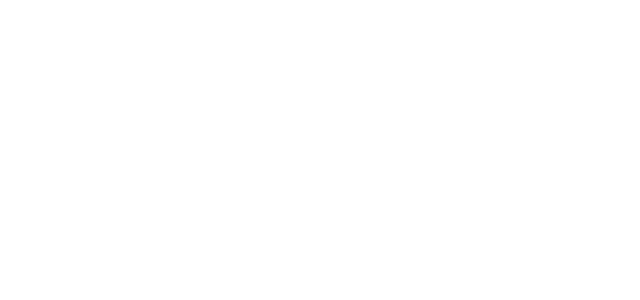
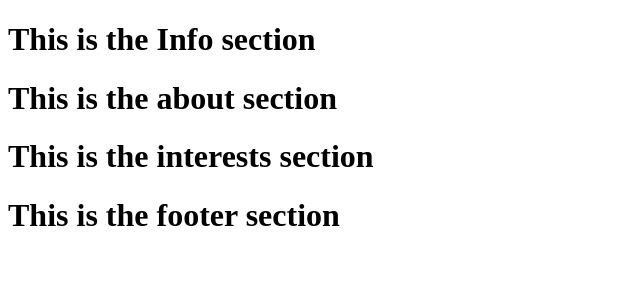
Before and after one commit to dscardona/digital-business-card, a React (Vite) app: page / in a window 1280 px wide. Shown: the top 300 px of the page, without its empty margins (0-640 px from the left). Built offline with nearby package versions, Linux system fonts and the light colour scheme.

Commit message:
Create components with placeholder JSX

```diff
--- a/index.html
+++ b/index.html
@@ -3,6 +3,7 @@
   <head>
     <meta charset="UTF-8" />
     <meta name="viewport" content="width=device-width, initial-scale=1.0" />
+    <link rel="stylesheet" href="./src/style.css" />
     <title>Diana Cardona - Digital Business Card</title>
   </head>
   <body>
--- a/src/App.jsx
+++ b/src/App.jsx
@@ -1,7 +1,17 @@
+import Info from "./components/Info"
+import About from "./components/About"
+import Interests from "./components/Interests"
+import Footer from "./components/Footer"
+
 function App() {
 
   return (
-    <></>
+    <>
+    <Info />
+    <About />
+    <Interests />
+    <Footer />
+    </>
   )
 }
 
--- /dev/null
+++ b/src/components/About.jsx
@@ -0,0 +1,7 @@
+function About() {
+    return (
+        <h1>This is the about section</h1>
+    )
+}
+
+export default About
--- /dev/null
+++ b/src/components/Footer.jsx
@@ -0,0 +1,7 @@
+function Footer() {
+    return (
+        <h1>This is the footer section</h1>
+    )
+}
+
+export default Footer
--- /dev/null
+++ b/src/components/Info.jsx
@@ -0,0 +1,7 @@
+function Info() {
+    return (
+        <h1>This is the Info section</h1>
+    )
+}
+
+export default Info
--- /dev/null
+++ b/src/components/Interests.jsx
@@ -0,0 +1,7 @@
+function Interests() {
+    return (
+        <h1>This is the interests section</h1>
+    )
+}
+
+export default Interests
--- /dev/null
+++ b/src/style.css
@@ -0,0 +1,3 @@
+* {
+    box-sizing: border-box;
+}
```
